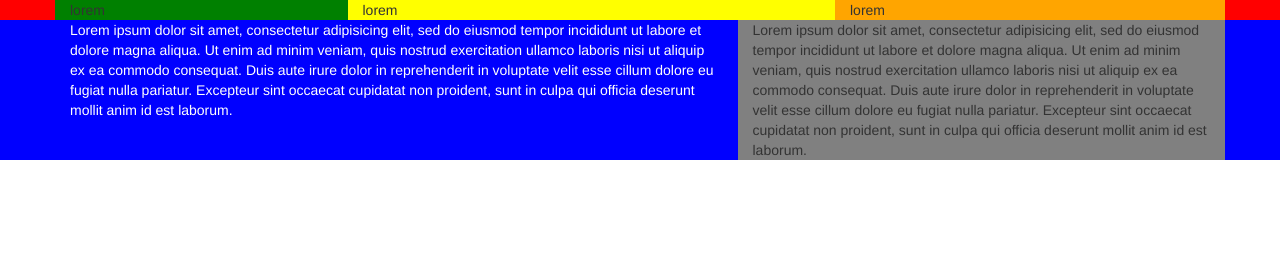
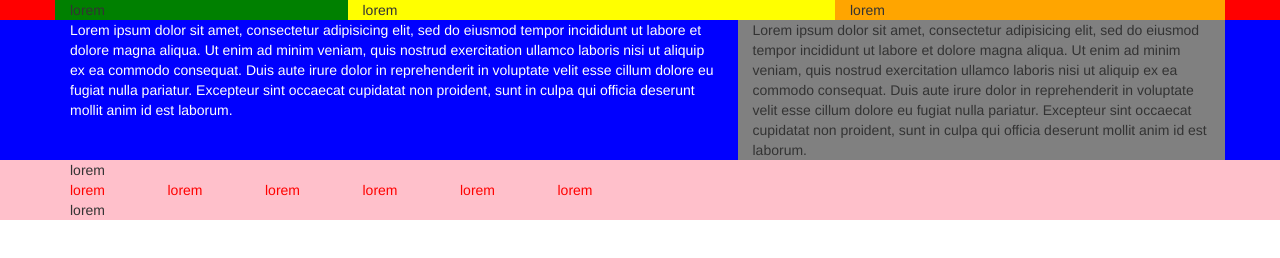
Before and after one commit to FreekAlberti/html-css-digitalocean, a plain HTML site: page index.html in a window 1280 px wide. Drawn offline with nearby package versions, Linux system fonts and the light colour scheme.

Commit message:
Struttura prima sezione main

```diff
--- a/css/style.css
+++ b/css/style.css
@@ -1,13 +1,12 @@
 /* HEADER */
 
 header {
-  /* height: 100px; */
   background-color: red;
 }
 
 /* TOP HEADER */
 
-.logo {
+.logo-azienda-header {
   background-color: green;
 }
 .menu-header-destra {
@@ -16,6 +15,8 @@ header {
 .menu-header-centro {
   background-color: yellow;
 }
+
+/* /TOP HEADER */
 
 /* HERO */
 
@@ -28,3 +29,23 @@ header {
 .form-hero {
   background-color: gray;
 }
+
+/* /HERO */
+
+/* /HEADER */
+
+/* MAIN */
+
+/* PRIMA SEZIONE */
+
+.partnership {
+  background-color: pink;
+}
+.logo-partnership {
+  color: red;
+}
+/* /PRIMA SEZIONE */
+
+/* SECONDA SEZIONE */
+
+/* /SECONDA SEZIONE */
--- a/index.html
+++ b/index.html
@@ -14,7 +14,7 @@
     <header>
       <div class="header-top container">
         <div class="row">
-          <div class="col-xs-5 col-md-5 col-lg-3 logo">
+          <div class="col-xs-5 col-md-5 col-lg-3 logo-azienda-header">
             lorem
           </div>
           <div class="col-lg-5 visible-lg menu-header-centro">
@@ -42,6 +42,59 @@
     <!-- /header -->
 
     <!-- main -->
+    <main>
+      <section class="partnership">
+        <div class="container">
+          <div class="row">
+            <div class="col-xs-12 col-md-12 col-lg-12">
+              lorem
+            </div>
+            <div class="col-xs-6 col-md-1 col-lg-1 logo-partnership">
+              lorem
+            </div>
+            <div class="col-xs-6 col-md-1 col-lg-1 logo-partnership">
+              lorem
+            </div>
+            <div class="col-xs-6 col-md-1 col-lg-1 logo-partnership">
+              lorem
+            </div>
+            <div class="col-xs-6 col-md-1 col-lg-1 logo-partnership">
+              lorem
+            </div>
+            <div class="col-xs-6 col-md-1 col-lg-1 logo-partnership">
+              lorem
+            </div>
+            <div class="col-xs-6 col-md-1 col-lg-1 logo-partnership">
+              lorem
+            </div>
+            <div class="col-xs-12 col-md-12 col-lg-12">
+              lorem
+            </div>
+          </div>
+        </div>
+
+      </section>
+
+      <section>
+
+      </section>
+
+      <section>
+
+      </section>
+
+      <section>
+
+      </section>
+
+      <section>
+
+      </section>
+
+      <section>
+
+      </section>
+    </main>
     <!-- /main -->
 
     <!-- footer -->
```
